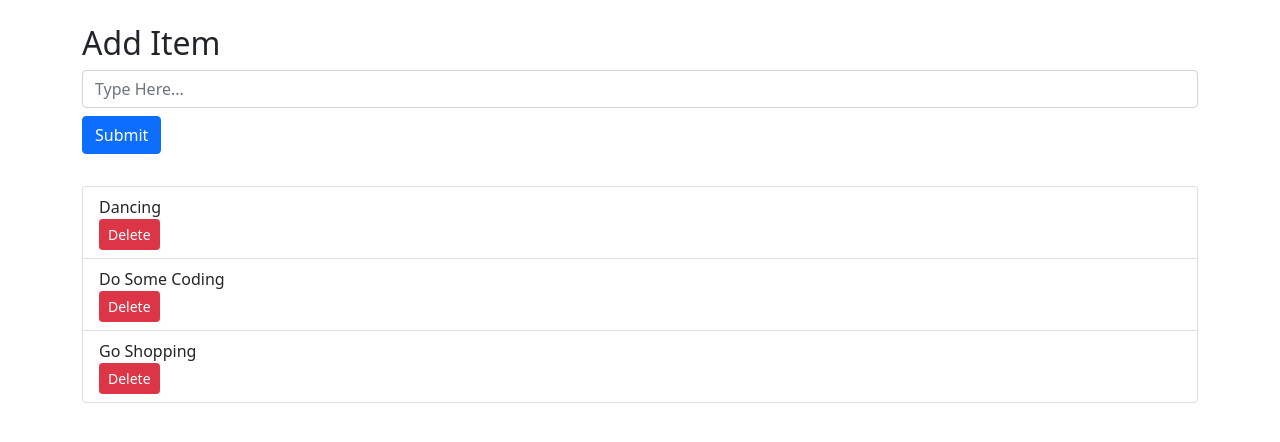
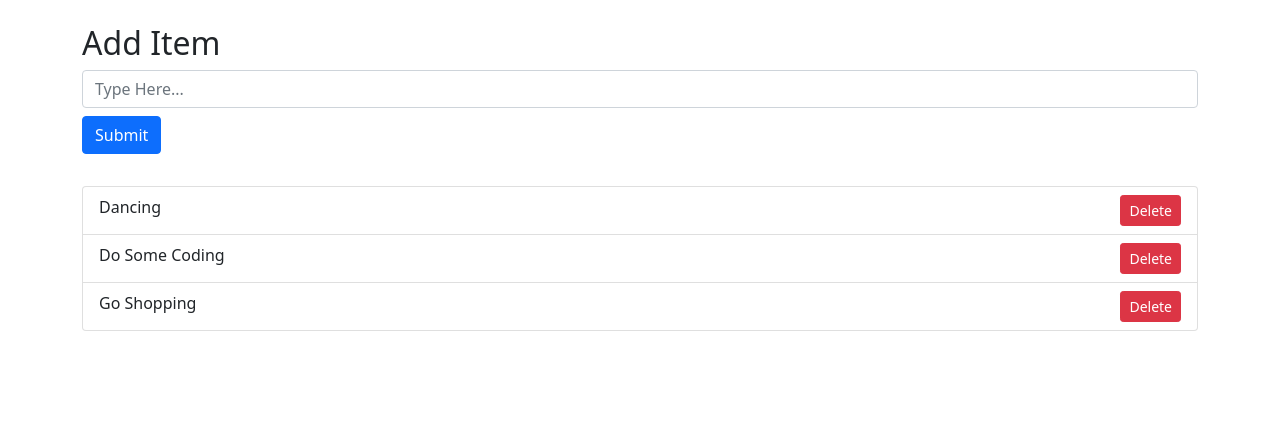
Before and after one commit to IRSAGE/ToDo-Task-App-Django, a Django app: page / in a window 1280 px wide. Shown: the part 63-505 px from the top of the page. Run offline with Django 3.2, Linux system fonts and the light colour scheme; data comes from the database, SQL or seed files in the repository; both versions use the stored data as it was after the commit; some libraries are stand-ins or nearby versions.

Commit message:
Preparing For Deployment

```diff
--- a/templates/base.html
+++ b/templates/base.html
@@ -8,6 +8,8 @@
     <meta name="viewport" content="width=device-width, initial-scale=1">
     <title>Django Todo App</title>
     <!-- Bootstrap -->
+
+  <link rel="icon" href="https://freeiconshop.com/wp-content/uploads/edd/task-done-flat.png" />
     <link href="https://cdn.jsdelivr.net/npm/bootstrap@5.0.0-beta3/dist/css/bootstrap.min.css"
      rel="stylesheet"integrity="sha384-eOJMYsd53ii+scO/bJGFsiCZc+5NDVN2yr8+0RDqr0Ql0h+rP48ckxlpbzKgwra6"
      crossorigin="anonymous">
--- a/templates/main/index.html
+++ b/templates/main/index.html
@@ -13,15 +13,14 @@
 
  <div class="row mt-4">
      <div class="col">
-        <ul class="list-group">
+        <ul class="list-group ">
            {% for taskItem in taskItems %}
-            <li class="list-group-item">
-                    {{ taskItem.text }}
-                    <div class="float-right">
-                        <form action="delete-todo/{{taskItem.id}}/" method="post" class="form-inline">
-                            <button type="submit" class="btn btn-sm btn-danger">Delete</button>
-                        </form>
-                    </div>
+            <li class="list-group-item table-hover">{{ taskItem.text }}
+                <div class="float-end">
+                    <form action="delete-todo/{{taskItem.id}}/" method="post" class="form-inline">
+                        <button type="submit" class="btn btn-sm btn-danger">Delete</button>
+                    </form>
+                </div>
             </li>
            {% endfor %}
         </ul>
```
Also changed, not shown: db.sqlite3, 3 other files.
